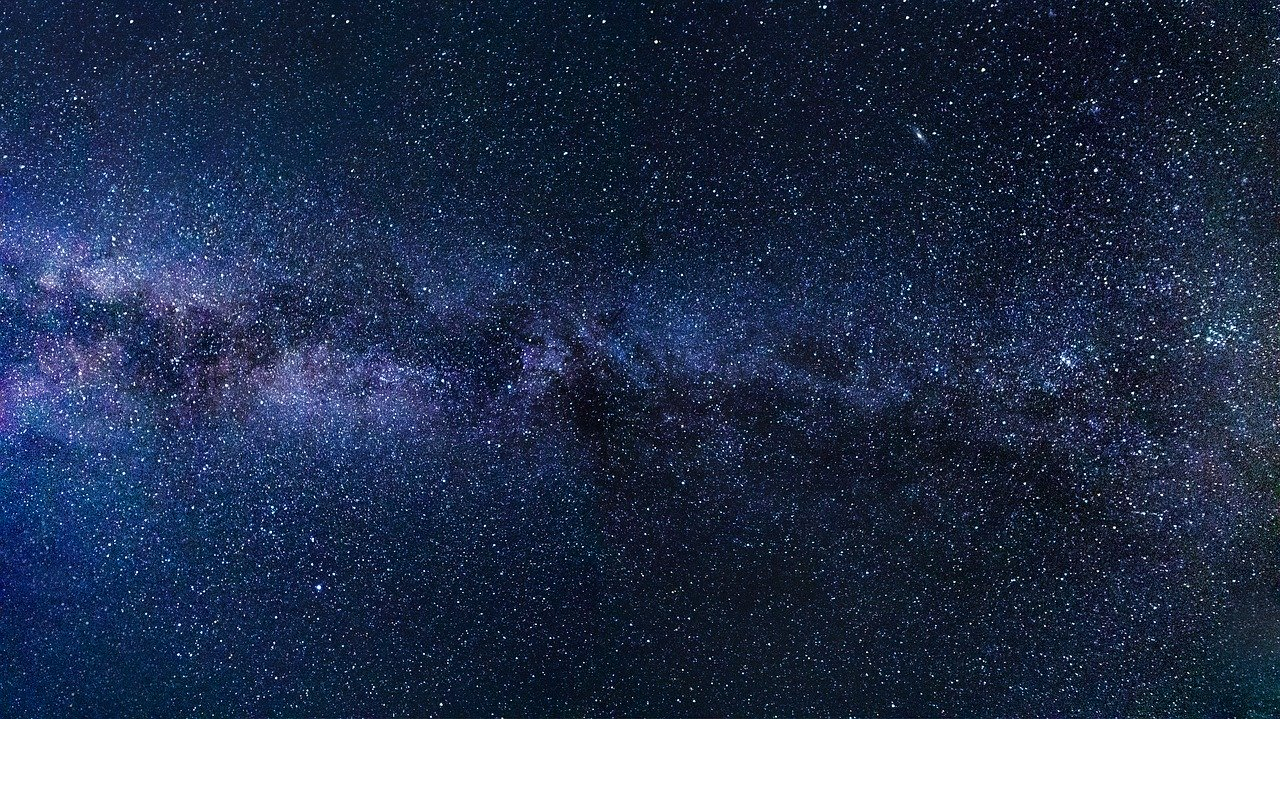
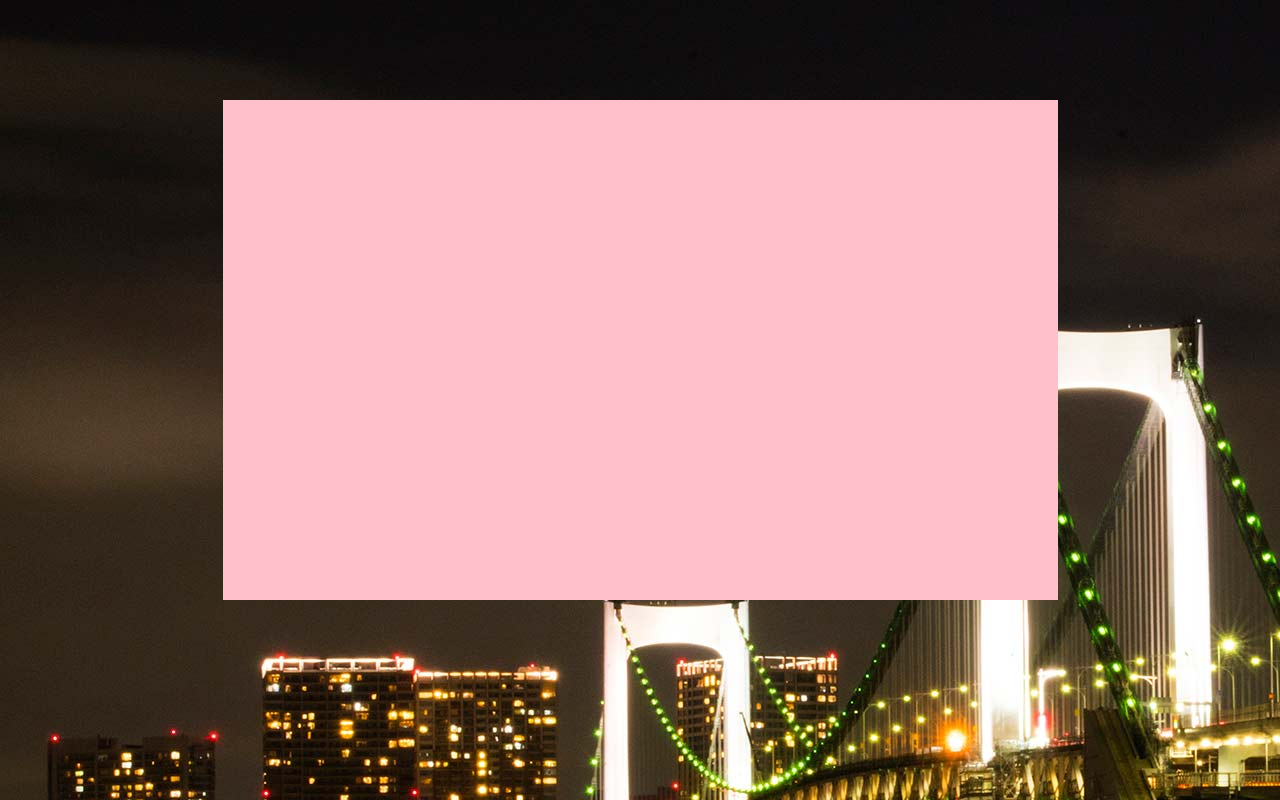
Before and after one commit to Unbreakable-Will/Web_rongyun, a plain HTML site: page index.html in a window 1280 px wide. Drawn offline with Linux system fonts and the light colour scheme.

Commit message:
index更新

```diff
--- a/index.html
+++ b/index.html
@@ -12,7 +12,7 @@
 
 <body>
     <div class="banner-box">
-
+        <div class="boxcenter"></div>
     </div>
 </body>
 
--- a/sass/index.scss
+++ b/sass/index.scss
@@ -10,5 +10,13 @@ body {
 .banner-box {
     width: 100%;
     height: 100%;
-    background: url(../img/y-milky-way-2695569_1280.jpg) repeat-x;
+    background: url(../img/y-photo0000-25882.jpg) repeat-x;
+    overflow: hidden;
+
+    .boxcenter {
+        width: 835px;
+        height: 500px;
+        margin: 100px auto;
+        background-color: pink;
+    }
 }
```
Also changed, not shown: css/index.css, css/index.min.css, css/meeting.css, css/meeting.min.css, img/y-photo0000-2588.jpg (added), img/y-photo0000-25882.jpg (added).
